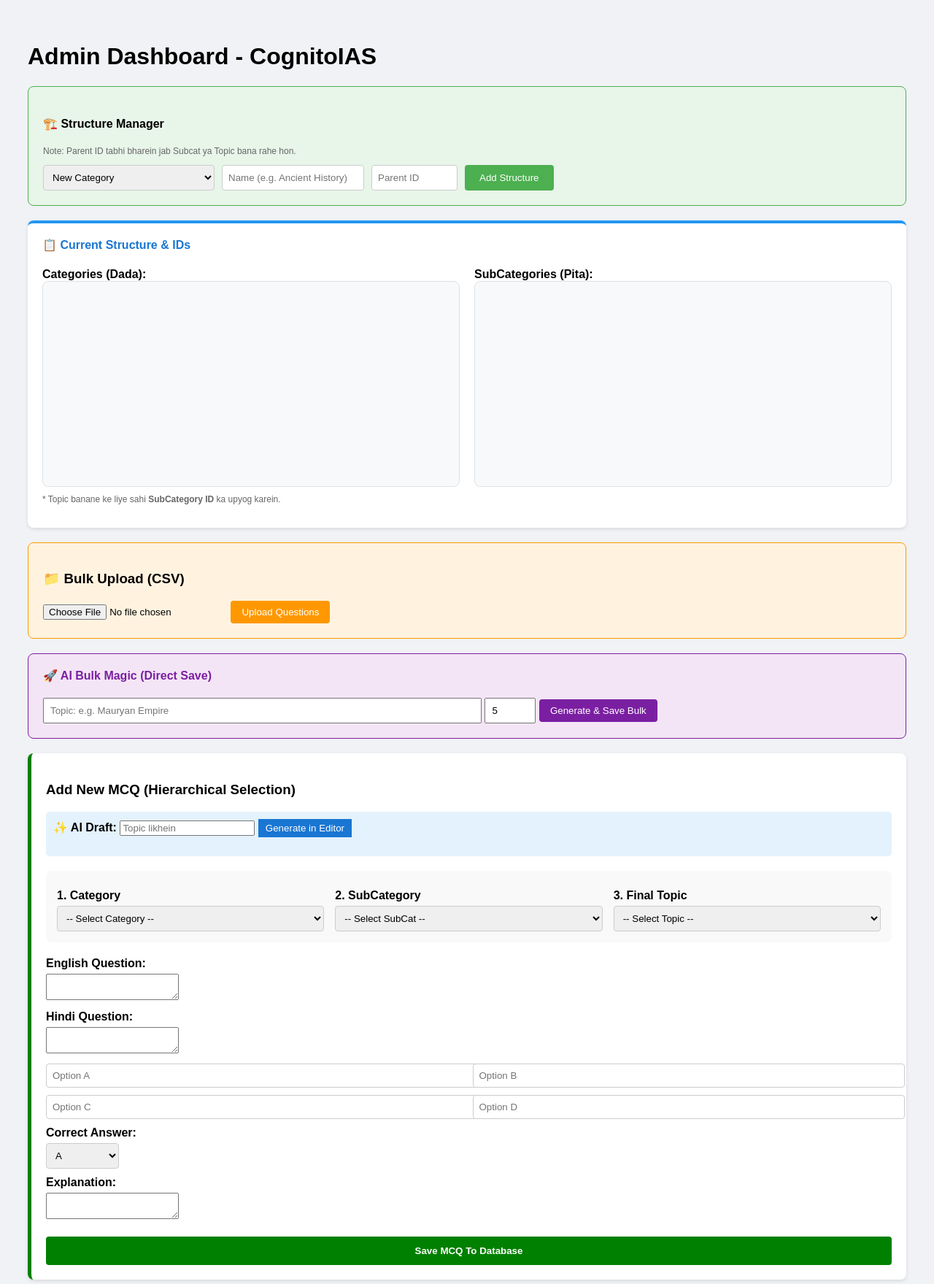
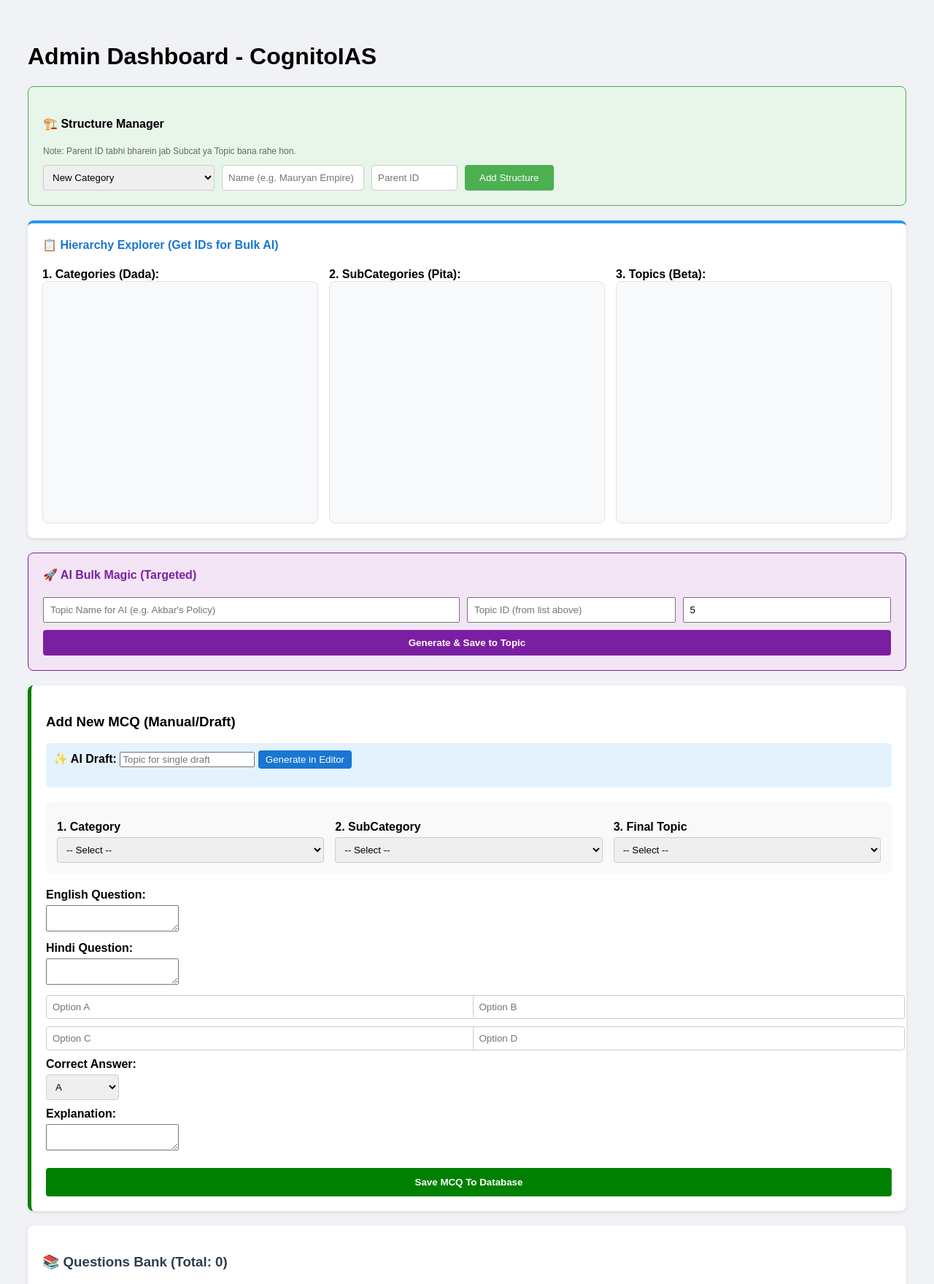
Before and after one commit to cognitoias-droid/UPSC-Web-App, a Flask app: page /admin in a window 1280 px wide. Shown: the top 1759 px of the page at 73% size. Run offline with Flask 3, Linux system fonts and the light colour scheme; data that the repository does not hold is empty; some libraries are stand-ins or nearby versions.

Commit message:
Update admin.html

```diff
--- a/templates/admin.html
+++ b/templates/admin.html
@@ -7,8 +7,9 @@
         .admin-card { background: white; padding: 20px; border-radius: 8px; margin-bottom: 20px; box-shadow: 0 2px 5px rgba(0,0,0,0.1); }
         .form-label { font-weight: bold; display: block; margin-bottom: 5px; margin-top: 10px; }
         .form-control { width: 100%; padding: 8px; border: 1px solid #ccc; border-radius: 4px; }
-        .id-badge { background: #e3f2fd; color: #0d47a1; padding: 2px 6px; border-radius: 4px; font-weight: bold; font-family: monospace; }
-        .structure-box { background: #f8f9fa; border: 1px solid #dee2e6; padding: 15px; border-radius: 8px; height: 250px; overflow-y: auto; }
+        .id-badge { background: #e3f2fd; color: #0d47a1; padding: 2px 6px; border-radius: 4px; font-weight: bold; font-family: monospace; font-size: 12px; }
+        .structure-box { background: #f8f9fa; border: 1px solid #dee2e6; padding: 15px; border-radius: 8px; height: 300px; overflow-y: auto; }
+        .topic-badge { background: #fff3e0; color: #e65100; border: 1px solid #ffcc80; }
     </style>
 </head>
 <body style="font-family: Arial; padding: 30px; background: #f0f2f5;">
@@ -23,63 +24,70 @@
                 <option value="subcat">New SubCategory (under Cat ID)</option>
                 <option value="topic">New Topic (under SubCat ID)</option>
             </select>
-            <input type="text" name="name" placeholder="Name (e.g. Ancient History)" required style="padding: 8px; border-radius: 4px; border: 1px solid #ccc;">
+            <input type="text" name="name" placeholder="Name (e.g. Mauryan Empire)" required style="padding: 8px; border-radius: 4px; border: 1px solid #ccc;">
             <input type="number" name="parent_id" placeholder="Parent ID" style="padding: 8px; border-radius: 4px; border: 1px solid #ccc; width: 100px;">
             <button type="submit" style="background: #4caf50; color: white; border: none; padding: 8px 20px; cursor: pointer; border-radius: 4px;">Add Structure</button>
         </form>
     </div>
 
     <div class="admin-card" style="border-top: 4px solid #2196f3;">
-        <h4 style="color: #1976d2; margin-top: 0;">📋 Current Structure & IDs</h4>
-        <div style="display: grid; grid-template-columns: 1fr 1fr; gap: 20px;">
+        <h4 style="color: #1976d2; margin-top: 0;">📋 Hierarchy Explorer (Get IDs for Bulk AI)</h4>
+        <div style="display: grid; grid-template-columns: 1fr 1fr 1fr; gap: 15px;">
             <div>
-                <strong>Categories (Dada):</strong>
+                <strong>1. Categories (Dada):</strong>
                 <div class="structure-box">
-                    <ul style="padding-left: 20px;">
+                    <ul style="padding-left: 15px;">
                         {% for cat in categories %}
-                        <li>{{ cat.name }} <span class="id-badge">ID: {{ cat.id }}</span></li>
+                        <li style="margin-bottom:5px;">{{ cat.name }} <span class="id-badge">ID: {{ cat.id }}</span></li>
                         {% endfor %}
                     </ul>
                 </div>
             </div>
             <div>
-                <strong>SubCategories (Pita):</strong>
+                <strong>2. SubCategories (Pita):</strong>
                 <div class="structure-box">
-                    <ul style="padding-left: 20px;">
+                    <ul style="padding-left: 15px;">
                         {% for cat in categories %}
                             {% for sub in cat.subcategories %}
-                            <li>{{ sub.name }} <span class="id-badge">ID: {{ sub.id }}</span> <small>(Parent Cat: {{ cat.id }})</small></li>
+                            <li style="margin-bottom:5px;">{{ sub.name }} <span class="id-badge">ID: {{ sub.id }}</span> <br><small>Under Cat: {{ cat.id }}</small></li>
+                            {% endfor %}
+                        {% endfor %}
+                    </ul>
+                </div>
+            </div>
+            <div>
+                <strong>3. Topics (Beta):</strong>
+                <div class="structure-box">
+                    <ul style="padding-left: 15px;">
+                        {% for cat in categories %}
+                            {% for sub in cat.subcategories %}
+                                {% for top in sub.topics %}
+                                <li style="margin-bottom:5px;">{{ top.name }} <span class="id-badge topic-badge">ID: {{ top.id }}</span> <br><small>Under Sub: {{ sub.id }}</small></li>
+                                {% endfor %}
                             {% endfor %}
                         {% endfor %}
                     </ul>
                 </div>
             </div>
         </div>
-        <p style="font-size: 12px; color: #666; margin-top: 10px;">* Topic banane ke liye sahi <b>SubCategory ID</b> ka upyog karein.</p>
-    </div>
-
-    <div style="background: #fff3e0; padding: 20px; border-radius: 8px; margin-bottom: 20px; border: 1px solid #ff9800;">
-        <h3>📁 Bulk Upload (CSV)</h3>
-        <form action="/admin/upload_csv" method="POST" enctype="multipart/form-data">
-            <input type="file" name="csv_file" accept=".csv" required>
-            <button type="submit" style="background: #ff9800; color: white; border: none; padding: 8px 15px; border-radius: 4px; cursor: pointer;">Upload Questions</button>
-        </form>
     </div>
 
     <div style="background: #f3e5f5; padding: 20px; border-radius: 8px; margin-bottom: 20px; border: 1px solid #7b1fa2;">
-        <h4 style="margin-top:0; color: #7b1fa2;">🚀 AI Bulk Magic (Direct Save)</h4>
-        <input type="text" id="bulk-topic" placeholder="Topic: e.g. Mauryan Empire" style="width: 50%; padding: 8px;">
-        <input type="number" id="bulk-count" value="5" min="1" max="10" style="width: 50px; padding: 8px;">
-        <button type="button" onclick="generateBulk()" id="bulk-btn" style="padding: 8px 15px; background: #7b1fa2; color: white; border: none; cursor: pointer; border-radius: 4px;">Generate & Save Bulk</button>
+        <h4 style="margin-top:0; color: #7b1fa2;">🚀 AI Bulk Magic (Targeted)</h4>
+        <div style="display: grid; grid-template-columns: 2fr 1fr 1fr; gap: 10px;">
+            <input type="text" id="bulk-topic" placeholder="Topic Name for AI (e.g. Akbar's Policy)" style="padding: 8px;">
+            <input type="number" id="target-topic-id" placeholder="Topic ID (from list above)" style="padding: 8px;">
+            <input type="number" id="bulk-count" value="5" min="1" max="10" style="padding: 8px;">
+        </div>
+        <button type="button" onclick="generateBulk()" id="bulk-btn" style="margin-top: 10px; width: 100%; padding: 10px; background: #7b1fa2; color: white; border: none; cursor: pointer; border-radius: 4px; font-weight: bold;">Generate & Save to Topic</button>
         <div id="bulk-status" class="mt-2 small"></div>
     </div>
 
     <div class="admin-card" style="border-left: 5px solid green;">
-        <h3>Add New MCQ (Hierarchical Selection)</h3>
-
+        <h3>Add New MCQ (Manual/Draft)</h3>
         <div style="background: #e3f2fd; padding: 10px; border-radius: 5px; margin-bottom: 20px;">
-            <p style="margin-top:0;"><strong>✨ AI Draft:</strong> <input type="text" id="ai-topic" placeholder="Topic likhein">
-            <button type="button" onclick="askAI()" id="ai-btn" style="background:#1976d2; color:white; border:none; padding:5px 10px; cursor:pointer;">Generate in Editor</button></p>
+            <p style="margin-top:0;"><strong>✨ AI Draft:</strong> <input type="text" id="ai-topic" placeholder="Topic for single draft">
+            <button type="button" onclick="askAI()" id="ai-btn" style="background:#1976d2; color:white; border:none; padding:5px 10px; cursor:pointer; border-radius:4px;">Generate in Editor</button></p>
         </div>
 
         <form action="/admin/save_mcq" method="POST">
@@ -87,29 +95,28 @@
                 <div>
                     <label class="form-label text-primary">1. Category</label>
                     <select id="main_cat" onchange="loadSubCats()" class="form-control">
-                        <option value="">-- Select Category --</option>
+                        <option value="">-- Select --</option>
                         {% for cat in categories %}
-                        <option value="{{ cat.id }}">{{ cat.name }} (ID: {{cat.id}})</option>
+                        <option value="{{ cat.id }}">{{ cat.name }}</option>
                         {% endfor %}
                     </select>
                 </div>
                 <div>
                     <label class="form-label text-primary">2. SubCategory</label>
                     <select id="sub_cat" onchange="loadTopics()" class="form-control">
-                        <option value="">-- Select SubCat --</option>
+                        <option value="">-- Select --</option>
                     </select>
                 </div>
                 <div>
                     <label class="form-label text-primary">3. Final Topic</label>
                     <select id="topic_id_final" name="topic_id" class="form-control" required>
-                        <option value="">-- Select Topic --</option>
+                        <option value="">-- Select --</option>
                     </select>
                 </div>
             </div>
 
             <p class="form-label">English Question:</p>
             <textarea name="q_en" id="editor_en"></textarea>
-
             <p class="form-label">Hindi Question:</p>
             <textarea name="q_hi" id="editor_hi"></textarea>
 
@@ -168,10 +175,8 @@
             let subSelect = document.getElementById('sub_cat');
             if(!catId) return;
             subSelect.innerHTML = '<option>Loading...</option>';
-            fetch('/get_subcats/' + catId)
-            .then(res => res.json())
-            .then(data => {
-                subSelect.innerHTML = '<option value="">-- Select SubCat --</option>';
+            fetch('/get_subcats/' + catId).then(res => res.json()).then(data => {
+                subSelect.innerHTML = '<option value="">-- Select --</option>';
                 data.forEach(s => { subSelect.innerHTML += `<option value="${s.id}">${s.name} (ID: ${s.id})</option>`; });
             });
         }
@@ -181,24 +186,25 @@
             let topicSelect = document.getElementById('topic_id_final');
             if(!subId) return;
             topicSelect.innerHTML = '<option>Loading...</option>';
-            fetch('/get_topics/' + subId)
-            .then(res => res.json())
-            .then(data => {
-                topicSelect.innerHTML = '<option value="">-- Select Topic --</option>';
+            fetch('/get_topics/' + subId).then(res => res.json()).then(data => {
+                topicSelect.innerHTML = '<option value="">-- Select --</option>';
                 data.forEach(t => { topicSelect.innerHTML += `<option value="${t.id}">${t.name}</option>`; });
             });
         }
 
         function generateBulk() {
-            let topic = document.getElementById('bulk-topic').value;
+            let topicName = document.getElementById('bulk-topic').value;
+            let topicId = document.getElementById('target-topic-id').value;
             let count = document.getElementById('bulk-count').value;
             let btn = document.getElementById('bulk-btn');
-            if(!topic) return alert("Topic likhiye!");
-            btn.innerText = "Processing..."; btn.disabled = true;
+
+            if(!topicName || !topicId) return alert("Topic Name aur Topic ID dono zaroori hain!");
+
+            btn.innerText = "AI Writing Questions..."; btn.disabled = true;
             fetch('/admin/bulk_ai', {
                 method: 'POST',
                 headers: {'Content-Type': 'application/json'},
-                body: JSON.stringify({topic: topic, count: count})
+                body: JSON.stringify({topic: topicName, count: count, topic_id: topicId})
             }).then(res => res.json()).then(data => {
                 alert(data.message || data.error);
                 location.reload();
@@ -213,9 +219,7 @@
                 method: 'POST',
                 headers: {'Content-Type': 'application/json'},
                 body: JSON.stringify({topic: topic})
-            })
-            .then(res => res.json())
-            .then(data => {
+            }).then(res => res.json()).then(data => {
                 CKEDITOR.instances.editor_en.setData(data.q_en || "");
                 CKEDITOR.instances.editor_hi.setData(data.q_hi || "");
                 CKEDITOR.instances.editor_exp.setData(data.exp || "");
```
